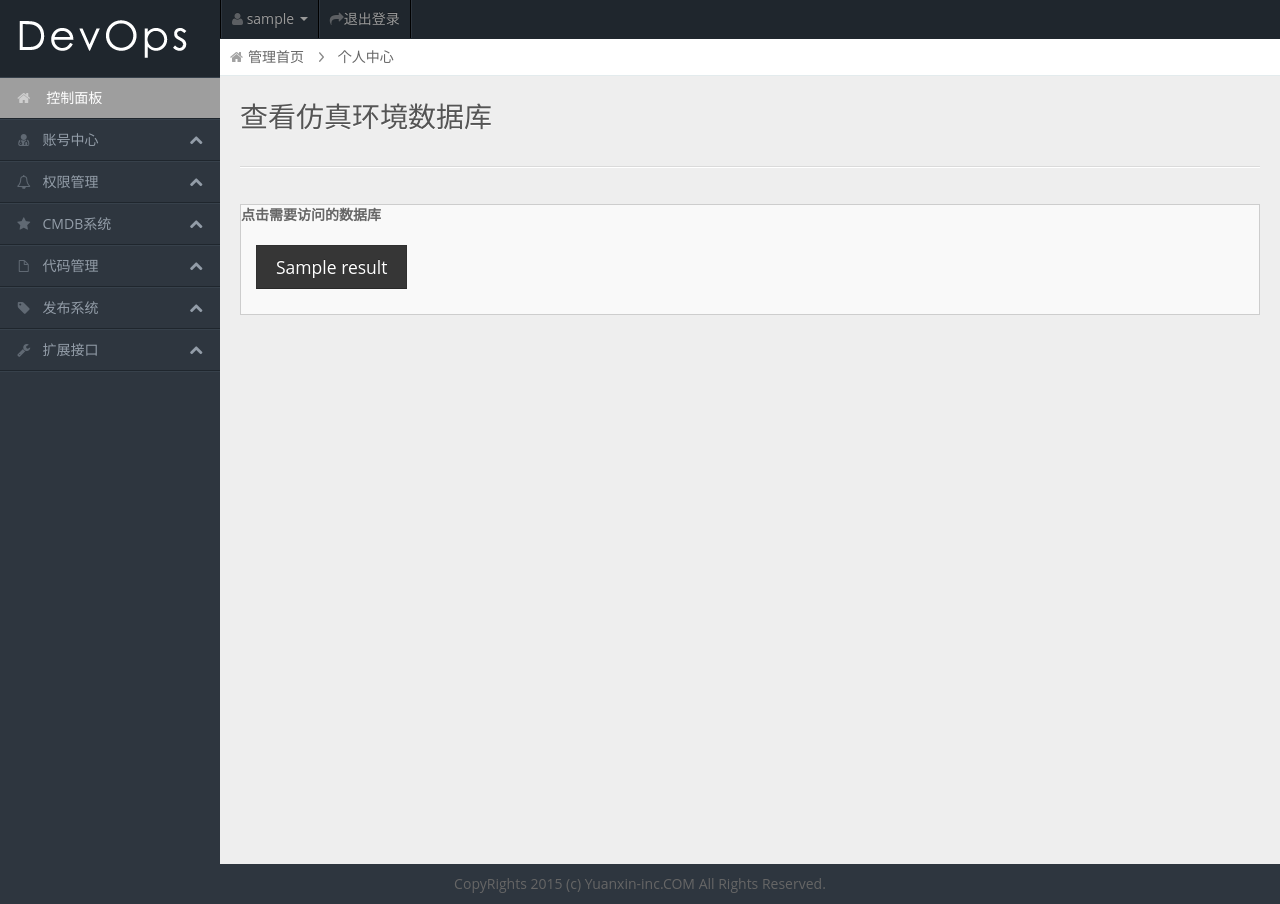
After one commit to sky-dadan/devops, a Python web app: template devops/web/templates/phpmyadmin.html in a window 1280 px wide. The commit adds this page. Run offline with Jinja, Linux system fonts and the light colour scheme; the template is opened without the code that fills it: most values are stand-ins (such as "Sample title", 1, 10 or a date in 2020); grey boxes are pictures that could not be loaded.

Commit message:
增加phpmyadmin的访问

```diff
--- a/devops/web/templates/base.html
+++ b/devops/web/templates/base.html
@@ -133,6 +133,9 @@
             {% if info and 'dbreset' in info.perm %}
             <li ><a href="/dbreset">仿真数据库初始化</a></li>
             {% endif %}
+            {% if info and 'phpmyadmin' in info.perm %}
+            <li ><a href="/phpmyadmin">访问仿真数据库</a></li>
+            {% endif %}
         </ul>
         </li> <!--end priviage-->
     </ul>
--- /dev/null
+++ b/devops/web/templates/phpmyadmin.html
@@ -0,0 +1,27 @@
+{% extends "base.html" %}
+{% block title %}查看仿真环境数据库{% endblock %}
+{% block breadcrumb %}<a href="/">个人中心</a>{% endblock %}
+
+{% block h1 %}查看仿真环境数据库{% endblock %}
+
+<!--主体内容-->
+{% block row %}
+<div class="widget-box">
+    <div><strong>点击需要访问的数据库</strong> </div>
+<div class="widget-content">
+    <div class="control-group">
+        <label class="control-label"></label>
+        {% if result %}
+        {% for db in result %}
+        <div class="controls">
+            <a href="{{ db.url }}" class="btn btn-inverse btn-large" target="_blank">{{ db.name }}</a>
+        </div>
+        {% endfor %}
+        {% endif %}
+    </div>
+</div> <!--widget-content  end -->
+
+</div><!--widget-box end-->
+{% endblock %}
+{% block js %}
+{% endblock %}
```
Also changed, not shown: devops/web/api.py (+14 -0 lines).
